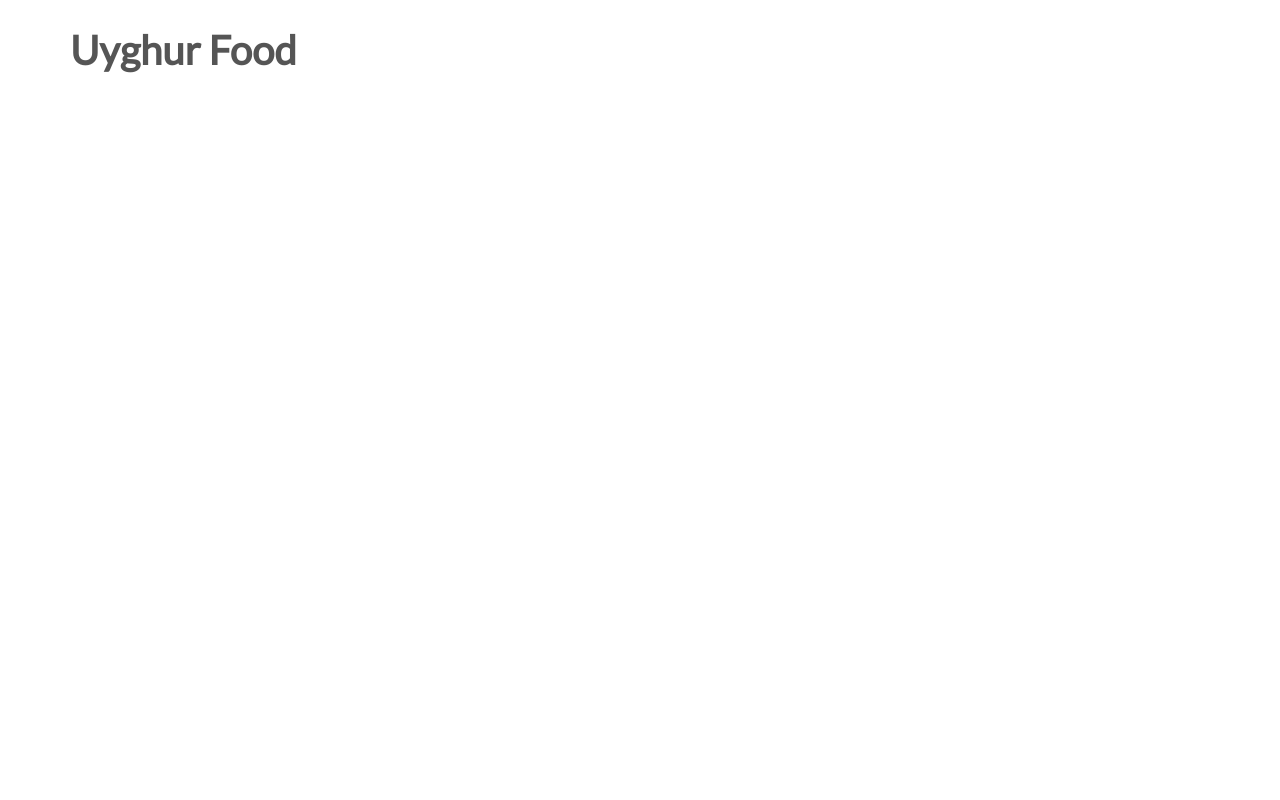
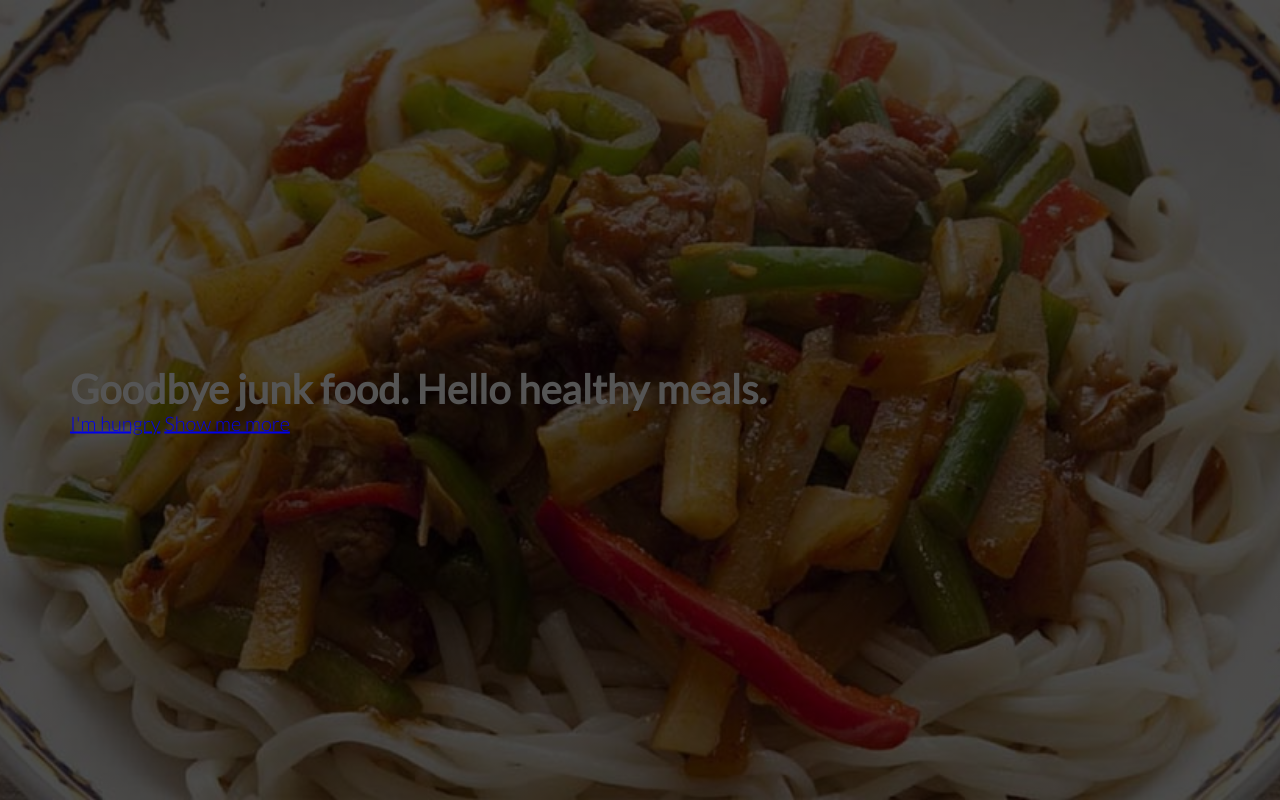
Before and after one commit to omarkusan/UyghurFood, a plain HTML site: page index.html in a window 1280 px wide. Drawn offline with Linux system fonts and the light colour scheme.

Commit message:
building the header first step

```diff
--- a/index.html
+++ b/index.html
@@ -9,10 +9,12 @@
         <title>UyghurFood</title>
     </head>
     <body>
-        <div class="row">
-            <h1>Uyghur Food</h1>
-        </div>
-
-
+        <header>
+            <div class="hero-text-box">
+                <h1>Goodbye junk food. Hello healthy meals.</h1>
+                <a href="#">I'm hungry</a>
+                <a href="#">Show me more</a>
+            </div>
+        </header>
     </body>
 </html>
--- a/resources/css/style.css
+++ b/resources/css/style.css
@@ -15,3 +15,19 @@ html{
     max-width: 1140px;
     margin: 0 auto;
 }
+header{
+    background-image:linear-gradient(rgba(0, 0, 0, 0.7),rgba(0, 0, 0, 0.7)),url(img/hero.jpg);
+    background-size: cover;
+    background-position: center;
+    height: 100vh;
+}
+.hero-text-box{
+    position: absolute;
+    width: 1140px;
+    top: 50%;
+    left: 50%;
+    transform: translate(-50%,-50%);
+}
+h1{
+    margin: 0;
+}
```
Also changed, not shown: resources/css/img/hero.jpg (added).
